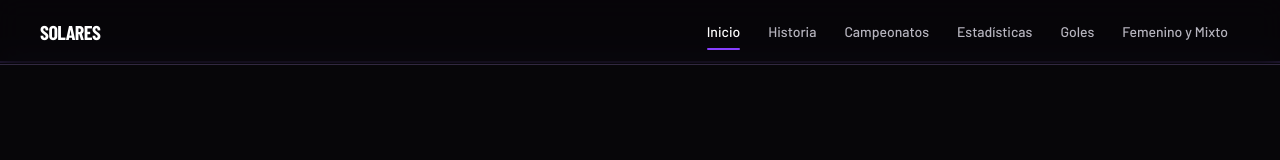
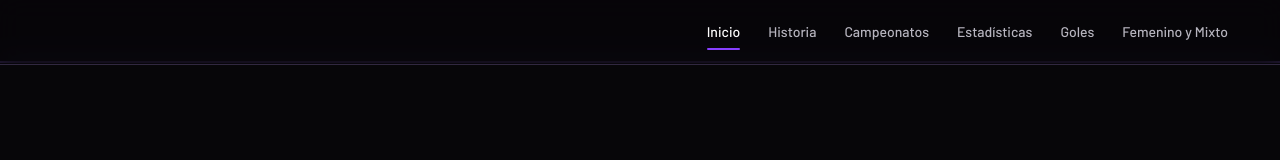
Before and after one commit to lminervino18/solares-web, a React (Vite) app: page / in a window 1280 px wide. Shown: the top 160 px of the page. Built offline with nearby package versions, Linux system fonts and the light colour scheme; no server answers.

Commit message:
refactor(header): remove the wordmark from the header bar

```diff
--- a/src/components/layout/AppHeader/AppHeader.tsx
+++ b/src/components/layout/AppHeader/AppHeader.tsx
@@ -1,7 +1,3 @@
-import { Link } from 'react-router-dom'
-
-import { routes } from '@/constants/routes'
-import { siteConfig } from '@/config/site.config'
 import { Container } from '@/components/layout/Container/Container'
 import { AppNavigation } from '@/components/layout/AppNavigation/AppNavigation'
 import { MobileNavigation } from '@/components/layout/MobileNavigation/MobileNavigation'
@@ -11,16 +7,8 @@ export function AppHeader() {
     <header className="sticky top-0 z-[var(--z-header)] border-b border-line bg-[color-mix(in_oklab,var(--color-canvas)_82%,transparent)] backdrop-blur-md">
       <Container
         size="wide"
-        className="flex h-[var(--header-height)] items-center justify-between gap-4"
+        className="flex h-[var(--header-height)] items-center justify-end gap-4"
       >
-        <Link
-          to={routes.home}
-          aria-label={`${siteConfig.teamName}, ir al inicio`}
-          className="rounded-(--radius-sm) font-display text-xl font-bold tracking-tight text-primary uppercase focus-visible:ring-2 focus-visible:ring-(--color-focus-ring) focus-visible:outline-none"
-        >
-          {siteConfig.teamName}
-        </Link>
-
         <AppNavigation className="hidden lg:flex" />
         <MobileNavigation className="lg:hidden" />
       </Container>
```
